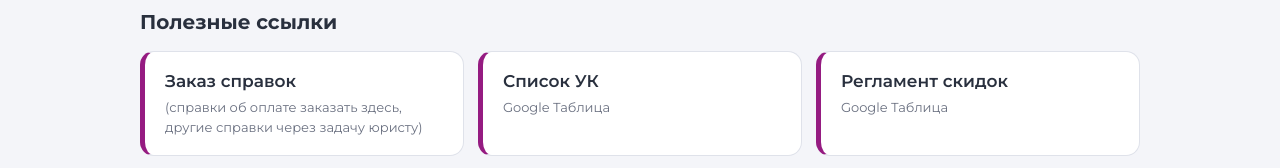
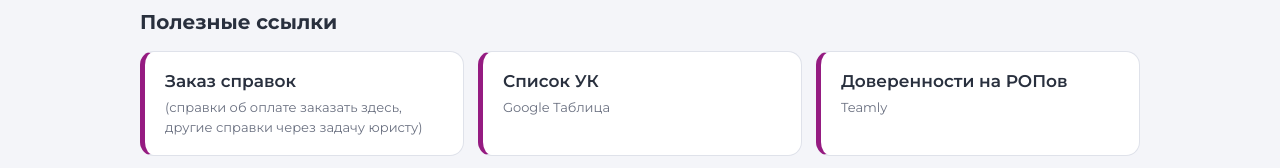
Before and after one commit to mikhailshevelev-dotcom/UOiI, a plain HTML site: page index.html in a window 1280 px wide. Shown: the part 569-737 px from the top of the page. Drawn offline with Linux system fonts and the light colour scheme.

Commit message:
Update index.html

```diff
--- a/index.html
+++ b/index.html
@@ -115,7 +115,7 @@ var D={
  links:{title:'Полезные ссылки',parent:null,items:[
   ['Заказ справок','https://docs.google.com/spreadsheets/d/1xrbBarrAbEVRuFYjcXYfHgsAPSqUVI2VMcxV7rdGEPE/edit?gid=0','(справки об оплате заказать здесь, другие справки через задачу юристу)'],
   ['Список УК','https://docs.google.com/spreadsheets/d/15ZzxWriD-l2V06Cs-KMveKuLGVDXs1WQI8yL9v28FOA/edit?gid=0'],
-  ['Регламент скидок','https://docs.google.com/spreadsheets/d/1sIW5P9u1WG-k0qkr_V-DyNfEPC388e7Kuqex1dnRGBE/edit?gid=1656956659']]},
+  ['Доверенности на РОПов','https://teamly.itstrana.site/db/5ab1f9ec-f606-43c6-929c-95e89293a886','Teamly']]},
  structure:{title:'Структура отдела',parent:'registration',url:'https://mikhailshevelev-dotcom.github.io/struktura-otdela/',items:[]},
  perehod:{title:'Переход на ипотеку',parent:'registration',url:'https://mikhailshevelev-dotcom.github.io/Perehod-na-ipoteku/',items:[]},
  faq:{title:'Часто задаваемые вопросы / нестандартные ситуации',parent:'registration',url:'https://mikhailshevelev-dotcom.github.io/chastie_voprosi/',items:[]},
```
